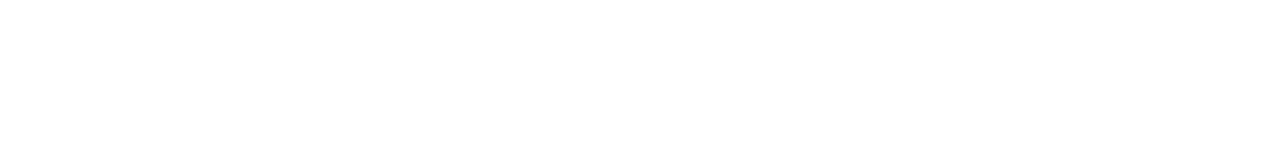
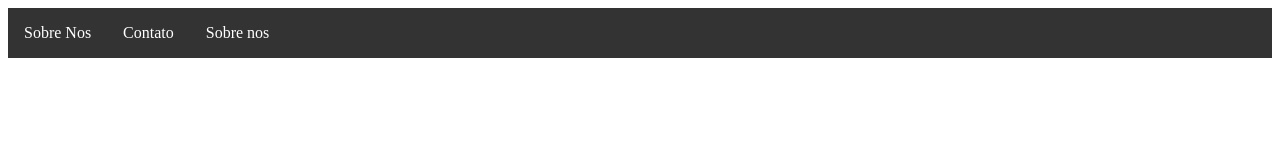
Before and after one commit to Adriellopes/teste-repository, a plain HTML site: page index.html in a window 1280 px wide. Drawn offline with Linux system fonts and the light colour scheme.

Commit message:
refactor - index.html

```diff
--- a/index.html
+++ b/index.html
@@ -3,9 +3,42 @@
 <head>
     <meta charset="UTF-8">
     <meta name="viewport" content="width=device-width, initial-scale=1.0">
-    <title>doc 1</title>
+    <title>FocoCerto</title>
+<style>
+
+    ul {
+
+list-style-type: none;
+margin: 0px;
+padding: 0px;
+overflow: hidden;
+background-color: #333333;
+
+}
+
+li {
+float: left;
+}
+
+li a {
+display: block;
+color: white;
+text-align: center;
+padding: 16px;
+text-decoration: none;
+}
+
+li a:hover {
+background-color: #111111;
+}
+
+</style>
 </head>
 <body>
-
+    <ul>
+        <li><a href="sobrenos">Sobre Nos</a></li>
+        <li><a href="contato">Contato</a></li>
+        <li><a href="Pedidos">Sobre nos </a></li>
+    </ul>
 </body>
 </html>
```
